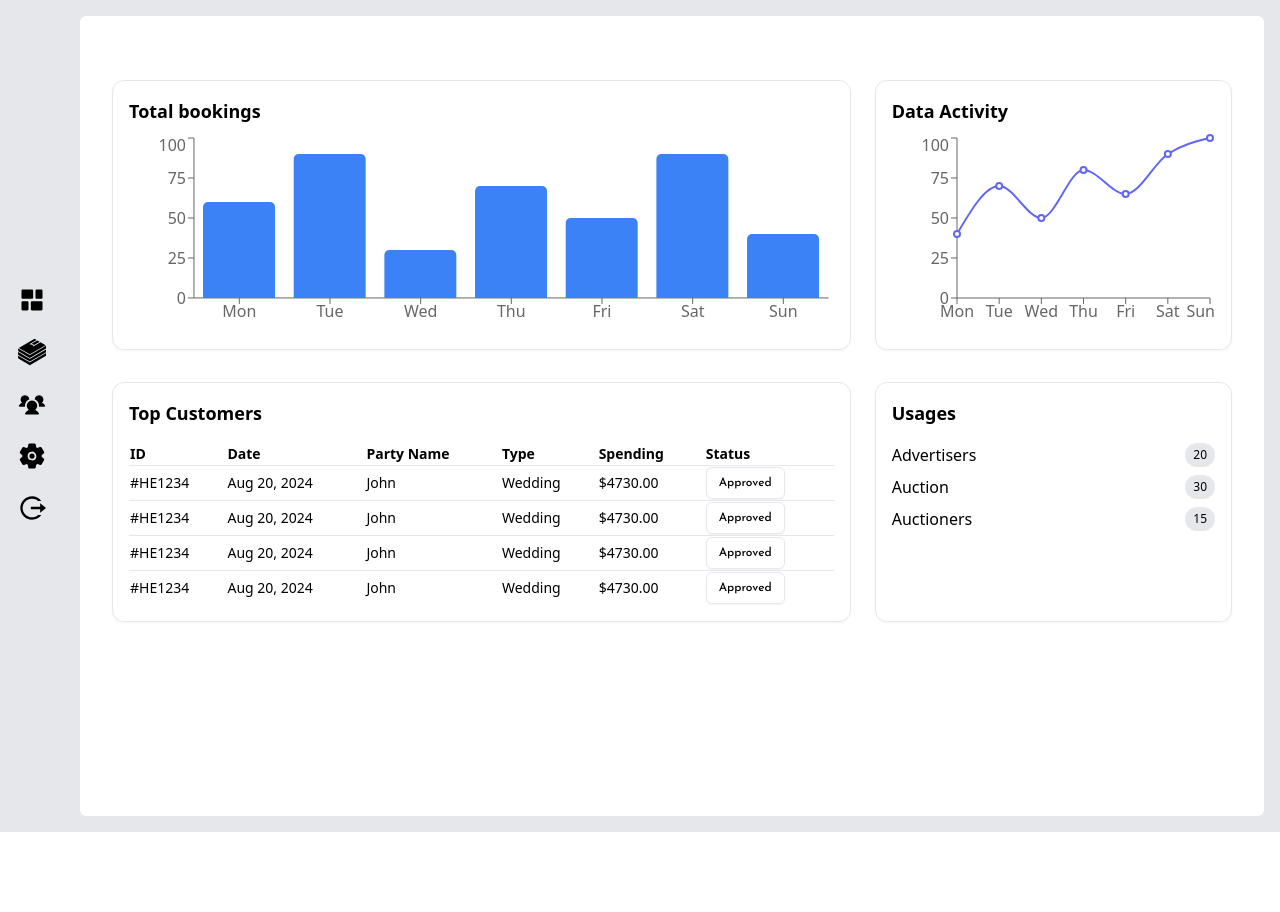
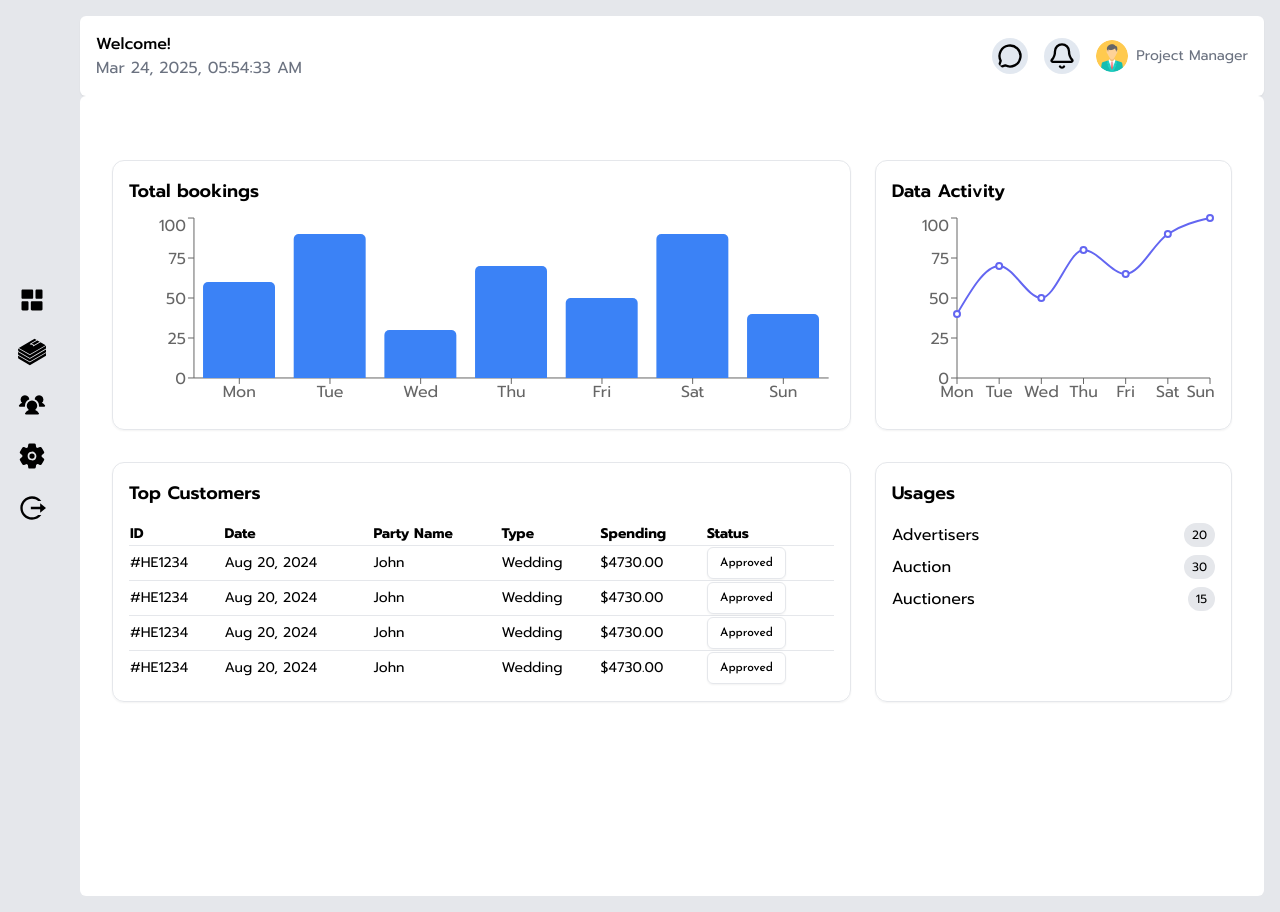
Before and after one commit to mohammedsalihv/Festiva, a React (Vite) app in the folder client/: page /admin/dashboard in a window 1280 px wide. Before the commit the page ends 832 px from the top, so only its background shows below. Built offline with nearby package versions, Linux system fonts and the light colour scheme; no server answers; sample sign-in values are in the browser's storage; a web font is replaced by a local one.

Commit message:
Implement admin header and sidebar layout with working logout functionality

```diff
--- a/client/src/pages/admin/AdminLayout.tsx
+++ b/client/src/pages/admin/AdminLayout.tsx
@@ -1,5 +1,6 @@
 import { ReactNode } from "react";
 import AdminSidebar from "@/reusable-components/admin/AdminSidebar";
+import AdminHeader from "@/reusable-components/admin/AdminHeader";
 
 interface AdminLayoutProps {
   children: ReactNode;
@@ -12,6 +13,11 @@ export default function AdminLayout({ children }: AdminLayoutProps) {
          <AdminSidebar/>
       </div>
       <div className="flex-1 p-4 bg-gray-200">
+       <AdminHeader
+       name="Tristan Hartwiz"
+  role="Project Manager"
+
+       />
         {children}
       </div>
     </div>
--- a/client/src/pages/admin/auth/AdminLogin.tsx
+++ b/client/src/pages/admin/auth/AdminLogin.tsx
@@ -44,6 +44,9 @@ const AdminLogin: React.FC = () => {
       const adminData = {
         id: data.admin.id,
         email: data.admin.email,
+        firstname:data.admin.firstname,
+        lastname:data.admin.lastname,
+        phone:data.admin.phone,
         role: data.admin.role,
         accessToken: data.admin.accessToken,
         refreshToken: data.admin.refreshToken,
--- a/client/src/pages/admin/service/AdminDashboard.tsx
+++ b/client/src/pages/admin/service/AdminDashboard.tsx
@@ -38,7 +38,7 @@ const lineData = [
 export default function AdminDashboard() {
   return (
     <AdminLayout>
-      <div className="p-4 md:p-8 bg-white min-h-screen rounded-md">
+      <div className="p-4 md:p-8 bg-white min-h-screen rounded-md font-prompt">
         <div className="grid grid-cols-1 md:grid-cols-3 gap-6 mt-8">
           <Card className="md:col-span-2">
             <CardContent className="p-4">
--- a/client/src/redux/Slice/admin/adminSlice.ts
+++ b/client/src/redux/Slice/admin/adminSlice.ts
@@ -4,6 +4,9 @@ interface AdminState {
   adminInfo: {
     accessToken: string;
     email:string
+    firstname:string;
+    lastname:string;
+    phone:string;
     refreshToken: string;
     role: "admin";
     isVerified?: boolean;
--- a/client/src/reusable-components/admin/AdminHeader.tsx
+++ b/client/src/reusable-components/admin/AdminHeader.tsx
@@ -1,12 +1,62 @@
+import React, { useEffect, useState } from "react";
+import { Bell, MessageCircle } from "lucide-react";
+import { Images } from "@/assets";
+import { useSelector } from "react-redux";
+import { RootState } from "@/redux/store";
 
-const AdminHeader = () => {
-  <header className="w-full h-16 bg-white shadow-md flex items-center justify-between px-6">
-    <div className="text-lg font-semibold">Welcome!</div>
-    <div className="flex items-center space-x-4">
-      <span>🔔</span>
-      <span>👤</span>
-    </div>
-  </header>;
+interface HeaderProps {
+  role: string;
+}
+
+const AdminHeader: React.FC<HeaderProps> = ({role}) => {
+  const [dateTime, setDateTime] = useState<string>("");
+  const admin = useSelector((state:RootState) =>  state.admin.adminInfo)
+  useEffect(() => {
+    const updateTime = () => {
+      const now = new Date();
+      const options: Intl.DateTimeFormatOptions = {
+        day: "2-digit",
+        month: "short",
+        year: "numeric",
+        hour: "2-digit",
+        minute: "2-digit",
+        second: "2-digit",
+        hour12: true,
+      };
+      setDateTime(now.toLocaleString("en-US", options));
+    };
+
+    updateTime();
+    const interval = setInterval(updateTime, 1000);
+
+    return () => clearInterval(interval);
+  }, []);
+
+  return (
+    <header className="flex justify-between items-center p-4 bg-white shadow-sm rounded-md w-full font-prompt">
+      <div className="text-sm sm:text-base">
+        <p className="font-medium">Welcome!</p>
+        <p className="text-gray-500">{dateTime}</p>
+      </div>
+
+      <div className="flex items-center gap-4">
+        <MessageCircle className="w-9 h-9 p-1 bg-slate-200 rounded-3xl cursor-pointer hover:text-black" />
+        <Bell className="w-9 h-9 p-1 bg-slate-200 rounded-3xl cursor-pointer hover:text-black" />
+
+        <div className="flex items-center gap-2">
+          <img
+            src={Images.casual_user}
+            alt="avatar"
+            className="w-8 h-8 rounded-full object-cover"
+          />
+          <div className="text-right text-sm">
+            <p className="font-medium uppercase">{admin?.firstname} {admin?.lastname}</p>
+            <p className="text-gray-500">{role}</p>
+          </div>
+        </div>
+      </div>
+    </header>
+  );
 };
 
 export default AdminHeader;
--- a/client/src/reusable-components/admin/AdminSidebar.tsx
+++ b/client/src/reusable-components/admin/AdminSidebar.tsx
@@ -18,14 +18,19 @@ const AdminSidebar: FC = () => {
   };
 
   return (
-    <aside className="fixed left-0 h-screen w-16 flex flex-col justify-center items-center py-4 space-y-6 z-50">
+    <aside className="font-prompt fixed left-0 h-screen w-16 flex flex-col justify-center items-center py-4 space-y-6 z-50">
       {navItems.map((item, i) => (
         <a
           key={i}
           title={item.label}
           className="text-black hover:text-blue-500 cursor-pointer"
           href={item.link}
-          onClick={item.label === "Signout" ? handleLogout : undefined}
+          onClick={(e) => {
+            e.preventDefault();
+            if (item.label === "Signout") {
+              setConfirmLogout(true);
+            }
+          }}
         >
           <item.icon className="text-[28px]" />
         </a>
--- a/client/src/services/admin/adminAuthService.ts
+++ b/client/src/services/admin/adminAuthService.ts
@@ -8,6 +8,8 @@ export interface AdminLoginData {
 export const adminLogin = async (data: AdminLoginData) => {
   try {
     const response = await axiosInstance.post("/auth/login-admin", data);
+    console.log(response);
+
     return response.data;
   } catch (error: unknown) {
     if (error instanceof AxiosError) {
```
Also changed, not shown: 1 other file (tests, documents, lock files or other folders).
